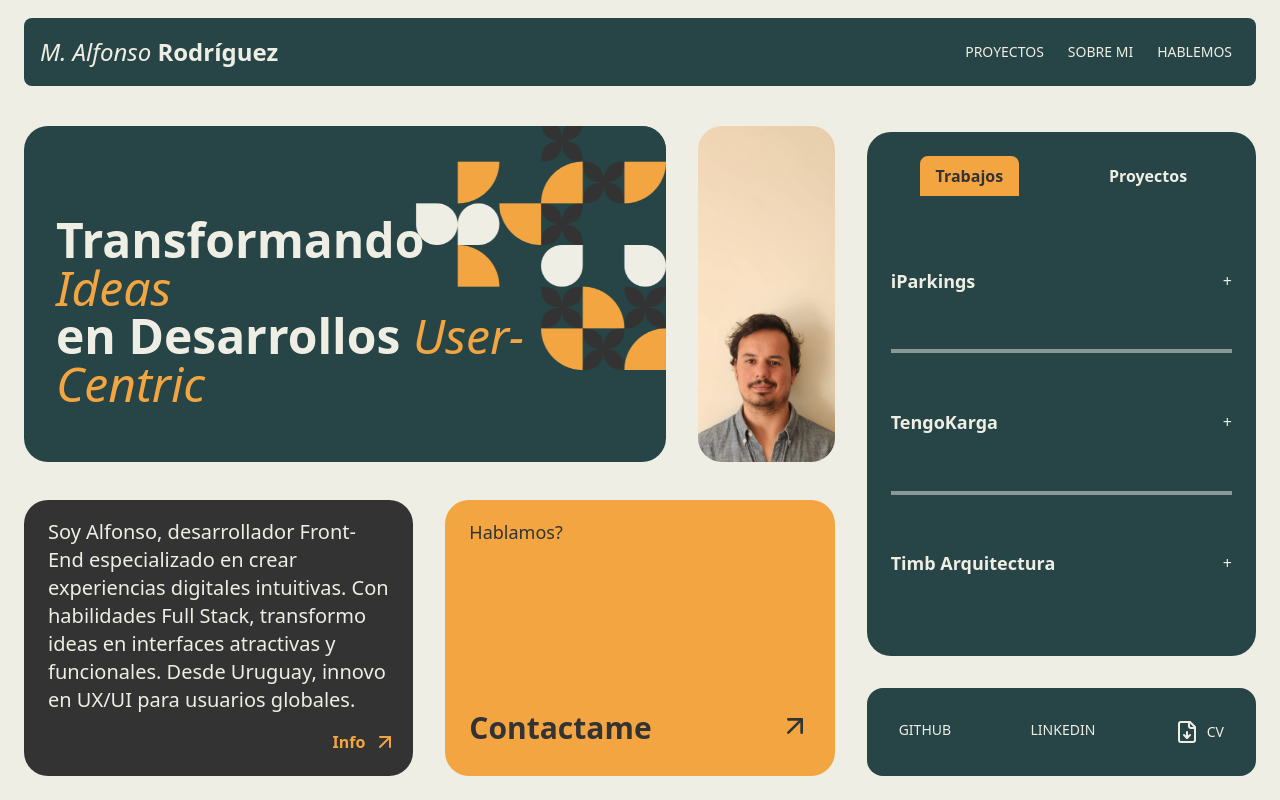
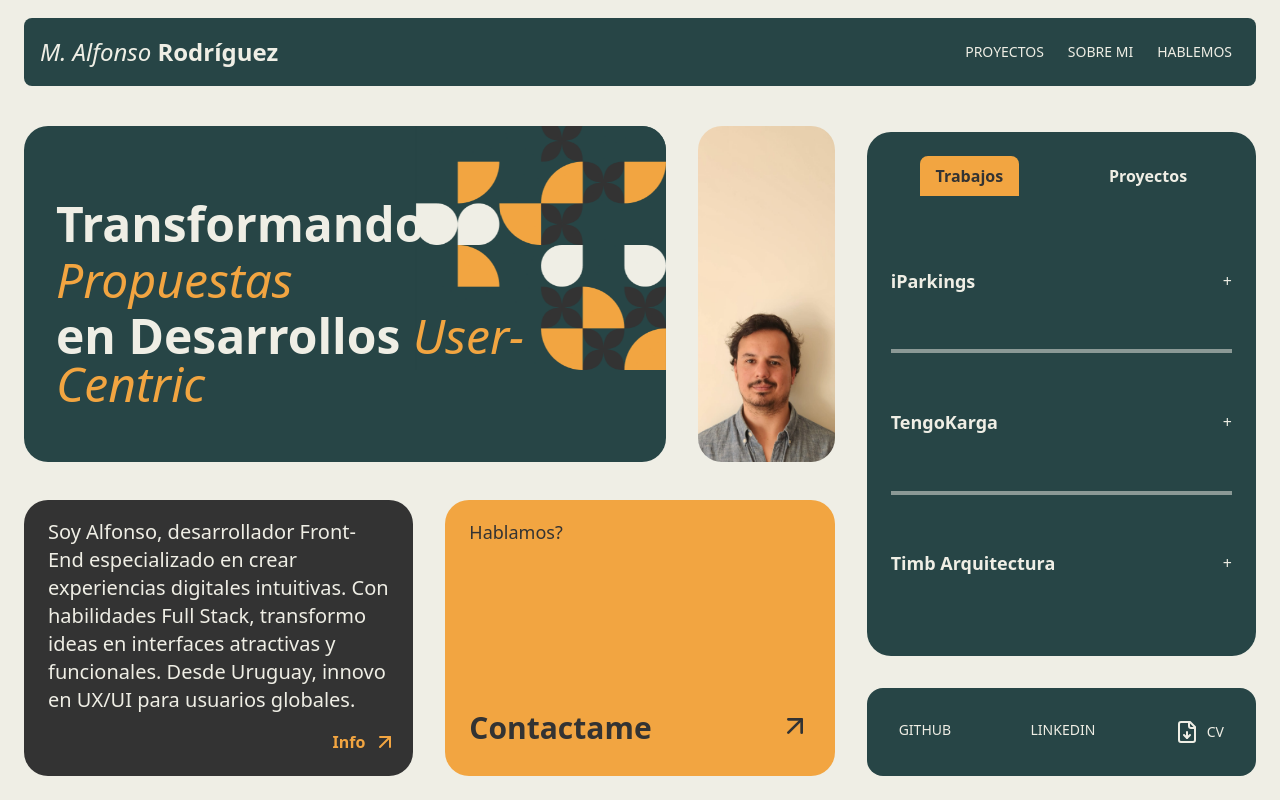
Before and after one commit to forirodriguez/portfolio, a Next.js app: page / in a window 1280 px wide. Built offline with nearby package versions, Linux system fonts and the light colour scheme.

Commit message:
hero section animation

```diff
--- a/src/app/page.tsx
+++ b/src/app/page.tsx
@@ -6,6 +6,7 @@ import Image from "next/image";
 import Link from "next/link";
 import BlurFade from "@/components/ui/blur-fade";
 import BoxReveal from "@/components/ui/box-reveal";
+import WordRotate from "@/components/ui/word-rotate";
 
 export const metadata = {
   title: "Alfonso Rodriguez | Frontend Developer & UX/UI Specialist",
@@ -60,9 +61,12 @@ export default function HomePage() {
                 <BlurFade delay={0.25} inView>
                   <h2 className="text-4xl  sm:text-5xl font-semibold leading-tight mb-4 relative z-0">
                     Transformando
-                    <br />
-                    <span className="font-light italic text-gold">Ideas</span>
-                    <br />
+                    <span className="font-light italic text-gold">
+                      <WordRotate
+                        duration={4000}
+                        words={["Ideas", "Propuestas", "Proyectos"]}
+                      />
+                    </span>
                     en Desarrollos{" "}
                     <span className="font-light italic text-gold">
                       User-Centric
--- /dev/null
+++ b/src/components/ui/word-rotate.tsx
@@ -0,0 +1,50 @@
+"use client";
+
+import { useEffect, useState } from "react";
+import { AnimatePresence, HTMLMotionProps, motion } from "framer-motion";
+
+import { cn } from "@/lib/utils";
+
+interface WordRotateProps {
+  words: string[];
+  duration?: number;
+  framerProps?: HTMLMotionProps<"h1">;
+  className?: string;
+}
+
+export default function WordRotate({
+  words,
+  duration = 2500,
+  framerProps = {
+    initial: { opacity: 0, y: -50 },
+    animate: { opacity: 1, y: 0 },
+    exit: { opacity: 0, y: 50 },
+    transition: { duration: 0.25, ease: "easeOut" },
+  },
+  className,
+}: WordRotateProps) {
+  const [index, setIndex] = useState(0);
+
+  useEffect(() => {
+    const interval = setInterval(() => {
+      setIndex((prevIndex) => (prevIndex + 1) % words.length);
+    }, duration);
+
+    // Clean up interval on unmount
+    return () => clearInterval(interval);
+  }, [words, duration]);
+
+  return (
+    <div className="overflow-hidden py-2">
+      <AnimatePresence mode="wait">
+        <motion.h1
+          key={words[index]}
+          className={cn(className)}
+          {...framerProps}
+        >
+          {words[index]}
+        </motion.h1>
+      </AnimatePresence>
+    </div>
+  );
+}
```
